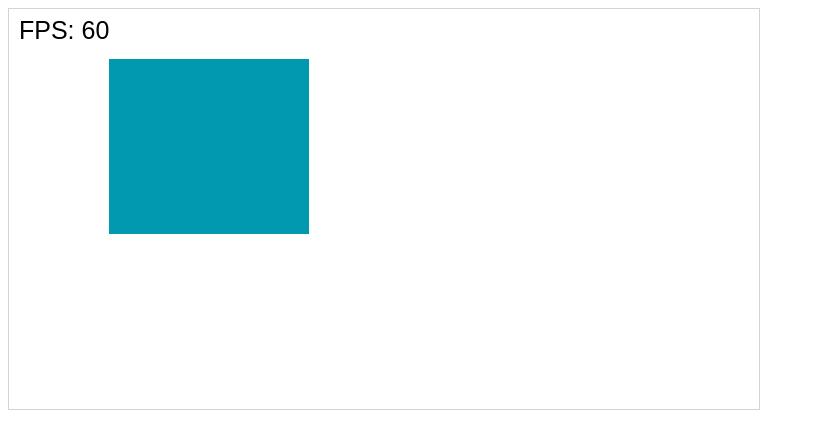
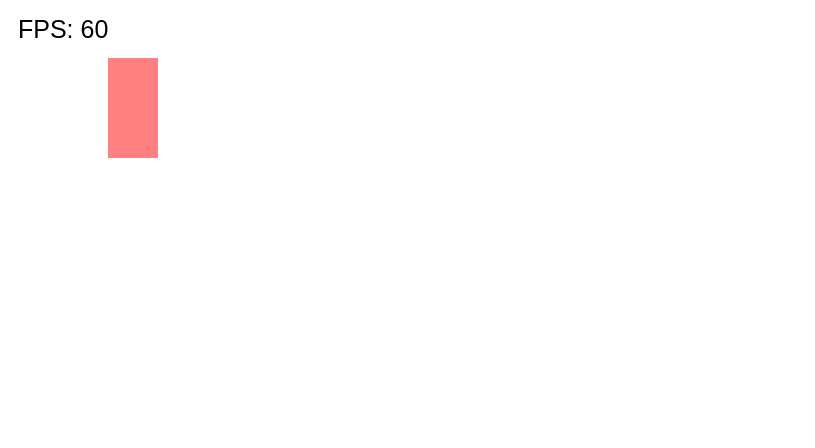
Before and after one commit to alexjercan/race-ai, a plain HTML site: page race/index.html in a window 1280 px wide. Shown: the whole page, without its empty margins (0-815 px from the left). Drawn offline with Linux system fonts and the light colour scheme.

Commit message:
implemented moving rectangle

```diff
--- /dev/null
+++ b/race/car.js
@@ -0,0 +1,29 @@
+export class Car {
+    constructor(position = [0, 0], rotation = 0, size = [50, 100]) {
+        this.position = position;
+        this.rotation = rotation;
+        this.size = size;
+    }
+
+    move(velocity, angle) {
+        this.position[0] += velocity * Math.sin(this.rotation);
+        this.position[1] -= velocity * Math.cos(this.rotation);
+
+        this.rotation += angle;
+
+        console.log([velocity, angle, velocity * Math.cos(angle)]);
+    }
+
+    draw(context) {
+        context.fillStyle = '#ff8080';
+
+        const centerX = this.position[0] + this.size[0] / 2;
+        const centerY = this.position[1] + this.size[1] / 2;
+        context.translate(centerX, centerY);
+        context.rotate(this.rotation);
+        context.translate(-centerX, -centerY);
+
+        context.fillRect(this.position[0], this.position[1], this.size[0], this.size[1]);
+        context.setTransform(1, 0, 0, 1, 0, 0);
+    }
+}
--- a/race/game.js
+++ b/race/game.js
@@ -1,19 +1,24 @@
+import { Car } from "./car.js"
+
 export class Game {
     constructor(input) {
         this.input = input;
+        this.speed = 50;
+        this.turnSpeed = Math.PI / 2;
 
-        // Generate the car track and obstacles
+        this.player = new Car([100, 50], 0);
     }
 
     update(deltaTime) {
         const input = this.input.waitInput();
 
-        console.log(input);
+        const velocity = input[0] * deltaTime * this.speed;
+        const angle = input[1] * deltaTime * this.turnSpeed;
+
+        this.player.move(velocity, angle);
     }
 
     draw(context) {
-        context.fillStyle = Math.random() > 0.5 ? '#ff8080' : '#0099b0';
-
-        context.fillRect(100, 50, 200, 175);
+        this.player.draw(context);
     }
 }
--- a/race/humanInput.js
+++ b/race/humanInput.js
@@ -9,6 +9,7 @@ export class HumanInput {
     constructor(document, keyMap = defaultKeymap) {
         this.map = {};
         this.keyMap = keyMap;
+        this.input = [0, 0];
 
         document.addEventListener("keydown", (event) => {
             this.map[event.key] = true;
--- a/race/index.html
+++ b/race/index.html
@@ -7,20 +7,21 @@
 </head>
 
 <body>
-    <canvas id="canvas" width="750" height="400" style="border:1px solid lightgrey;"></canvas>
+    <canvas id="canvas" width="750" height="400"></canvas>
 
     <script type="module">
         "use strict";
         import { initializeGame } from "./index.js";
 
+        let canvas;
         let context;
-        let oldTimeStamp;
+        let oldTimeStamp = Date.now();
         let game;
 
         window.onload = init;
 
         function init() {
-            const canvas = document.getElementById('canvas');
+            canvas = document.getElementById('canvas');
             context = canvas.getContext('2d');
             game = initializeGame("human");
 
@@ -32,8 +33,8 @@
             oldTimeStamp = timeStamp;
 
             const fps = Math.round(1 / deltaTime);
-            context.fillStyle = 'white';
-            context.fillRect(0, 0, 200, 100);
+            context.clearRect(0, 0, canvas.width, canvas.height);
+
             context.font = '25px Arial';
             context.fillStyle = 'black';
             context.fillText("FPS: " + fps, 10, 30);
```
